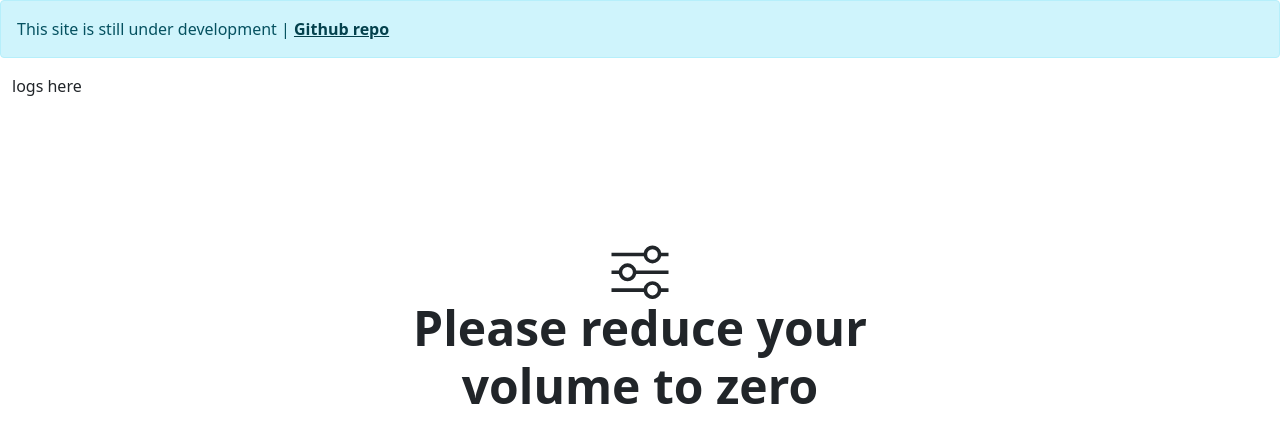
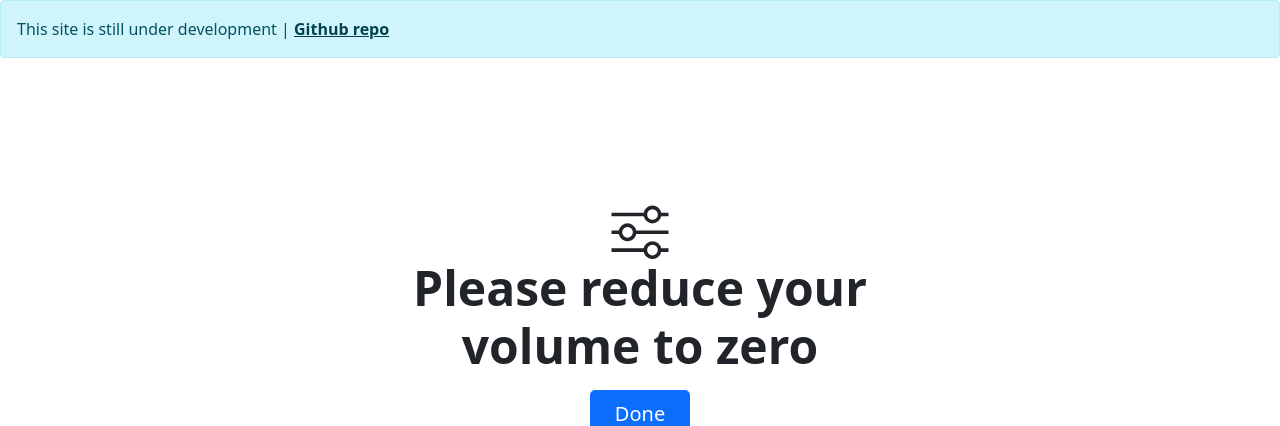
Before and after one commit to HaZoru/audiometry, a Flask app: page /test in a window 1280 px wide. Shown: the part 56-482 px from the top of the page. Run offline with Flask 2, Linux system fonts and the light colour scheme.

Commit message:
remove logs

```diff
--- a/templates/player.html
+++ b/templates/player.html
@@ -3,7 +3,6 @@
 <link rel="stylesheet" href="../static/styles/player.css">
 {% endblock %}
 {% block player %}
-<div id="logger">logs here</div>
 <!-- hero from https://getbootstrap.com/docs/5.1/examples/heroes/ -->
 <div class="px-4 py-5 my-5 text-center" id="setupSlide">
     <svg xmlns="http://www.w3.org/2000/svg" width="72" height="57" fill="currentColor" class="bi bi-sliders mt-5"
```
